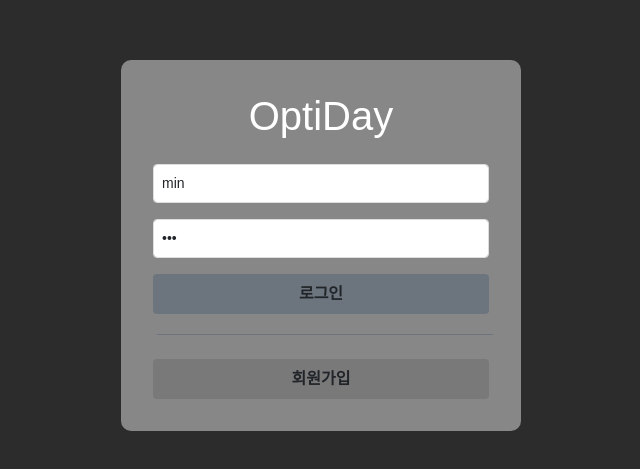
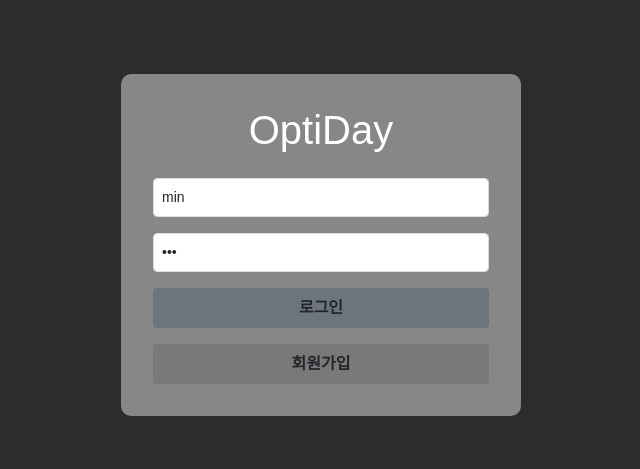
Before and after one commit to lsm15111/OptiDay, a React (Create React App) app in the folder optiday_react/: page / in a window 1280 px wide. Shown: the part 155-624 px from the top of the page, without its empty margins (319-959 px from the left). Built offline with nearby package versions, Linux system fonts and the light colour scheme.

Commit message:
Login Update

```diff
--- a/optiday_react/src/pages/Login.jsx
+++ b/optiday_react/src/pages/Login.jsx
@@ -38,7 +38,6 @@ function Login(){
                 <div className='mb-3 '/>
                 {/* 로그인 버튼 */}
                 <button className='btn login-button w-100 py-2 mb-3' name='login' onClick={handleSubmit} >로그인</button>
-                <div className="line m-1 w-100 mb-4 bg-secondary"></div>
                 {/* <div className="d-flex justify-content-center gap-4 mb-4">
                     <a href="/" className="icon-button" >
                         <img src="https://placehold.co/24x24" alt="Google icon"/>
```
